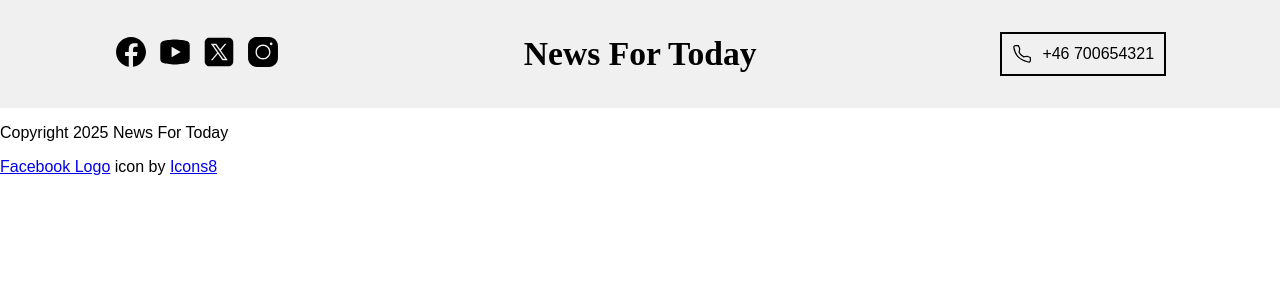
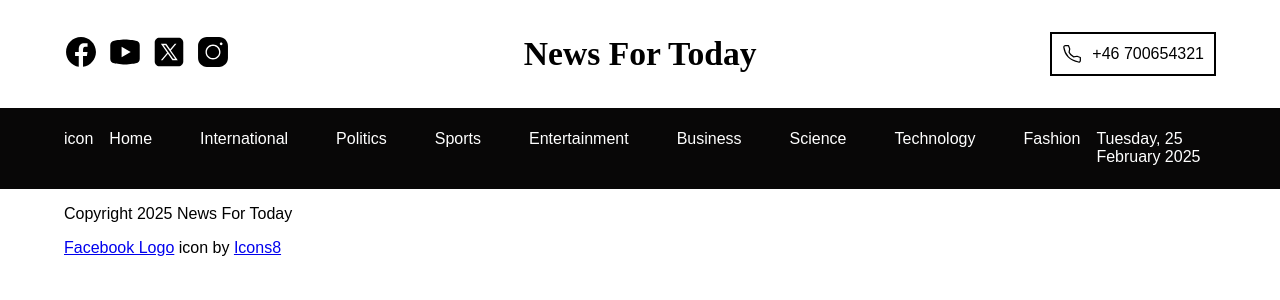
Before and after one commit to Vineethaveerapu/Newsoftheworld, a React (Vite) app: page / in a window 1280 px wide. Shown: the top 300 px of the page. Built offline with nearby package versions, Linux system fonts and the light colour scheme.

Commit message:
main styles added

```diff
--- a/src/App.jsx
+++ b/src/App.jsx
@@ -1,12 +1,15 @@
 import Header from "./components/Header";
+import NavBar from "./components/NavBar";
 import Footer from "./components/Footer";
+import styles from "./app.module.css";
 
 function App() {
   return (
-    <>
+    <main className={styles.main}>
       <Header />
+      <NavBar />
       <Footer />
-    </>
+    </main>
   );
 }
 
--- /dev/null
+++ b/src/app.module.css
@@ -0,0 +1,3 @@
+.main {
+  margin: 0 var(--page-margin);
+}
--- a/src/components/Header/header.module.css
+++ b/src/components/Header/header.module.css
@@ -1,9 +1,8 @@
 .header {
   display: flex;
-  justify-content: space-around;
+  justify-content: space-between;
   align-items: center;
   padding: 2rem 0;
-  background-color: #f0f0f0;
   gap: 1rem;
 }
 
--- a/src/index.css
+++ b/src/index.css
@@ -1,5 +1,16 @@
 * {
   box-sizing: border-box;
+}
+
+:root {
+  --primary-color: #000;
+  --secondary-color: #fff;
+
+  --page-margin: 1vw;
+
+  @media (min-width: 768px) {
+    --page-margin: 5vw;
+  }
 }
 
 body {
```
Also changed, not shown: src/data/data.js (+2 -2 lines).
